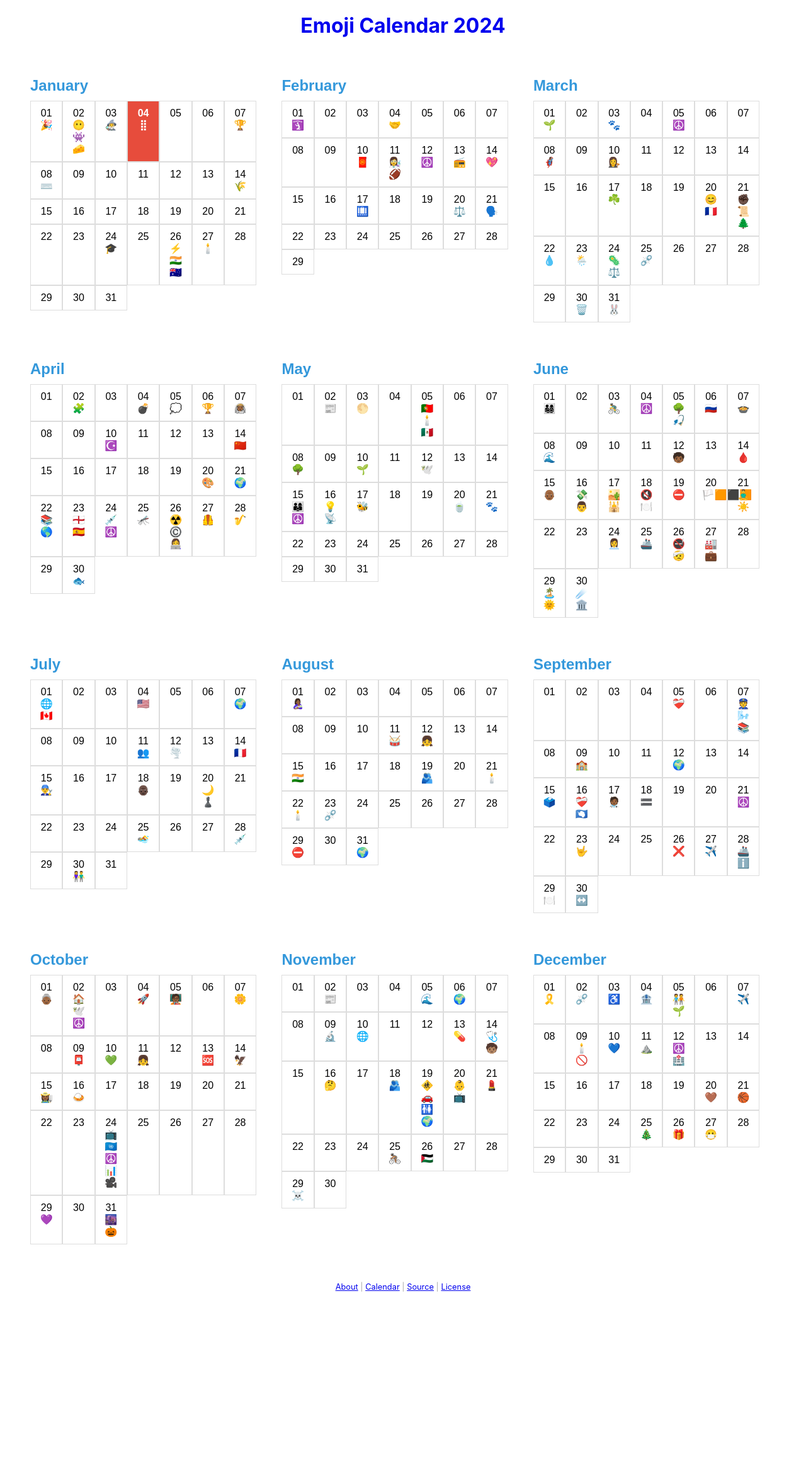
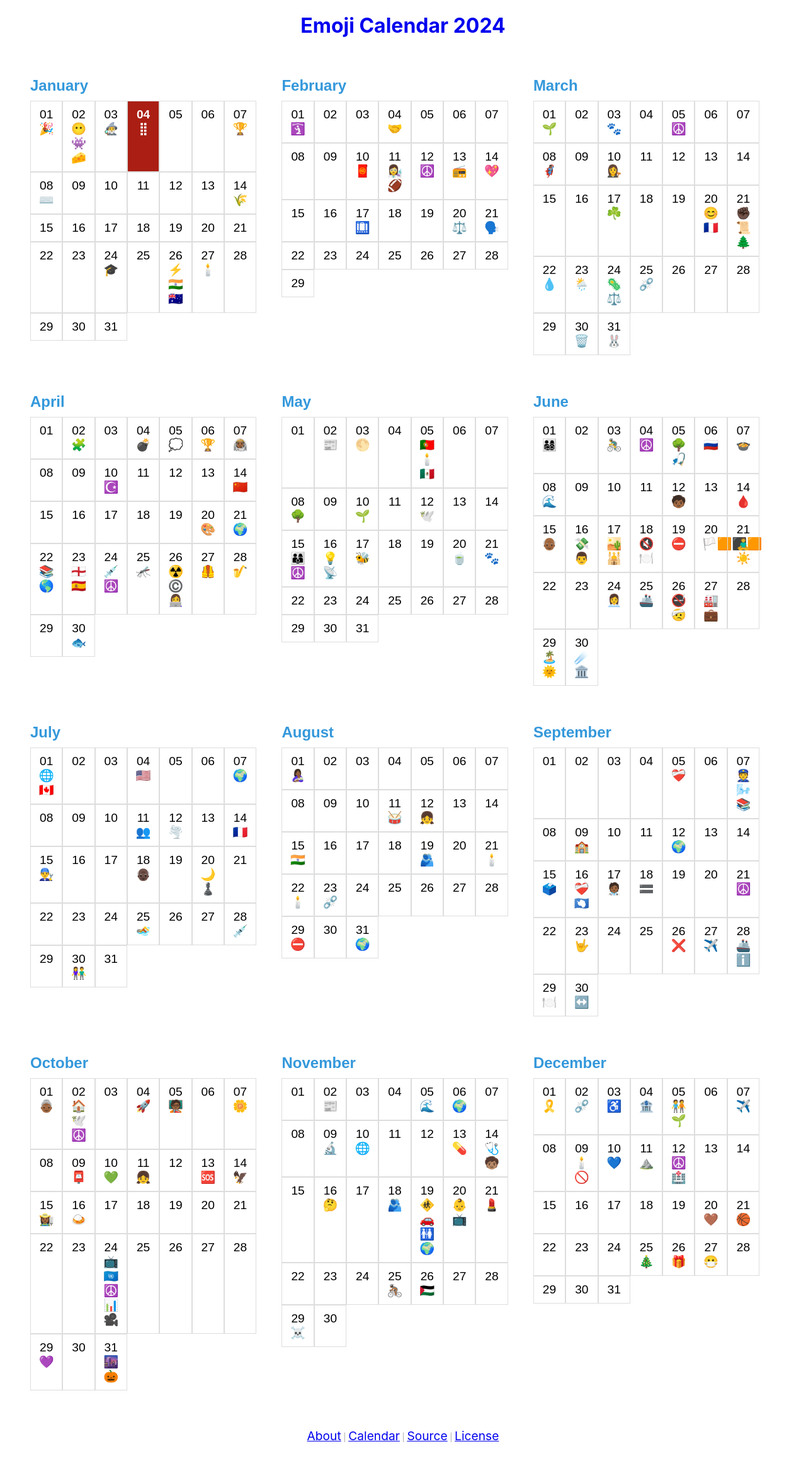
Before and after one commit to captn3m0/emoji-every-day, a Jekyll site: the page built from index.md, in a window 1280 px wide. Shown: the whole page at 63% size. Built offline with Jekyll 4.4.1, drawn with Linux system fonts in a browser that asks for light colours; before the commit the page ends 2079 px from its top, so only the background shows below that.

Commit message:
pagespeed improvements

```diff
--- a/_config.yml
+++ b/_config.yml
@@ -4,3 +4,4 @@
 exclude:
   - vendor
   - test.py
+description: An Emoji Calendar for 2024, with an emoji picked for (almost) every day. Use this in your own apps to show a quirky date.
--- a/assets/css/main.scss
+++ b/_includes/main.scss
@@ -1,8 +1,25 @@
----
----
-@import "base";
+$backgroundColor: #ffffff;
+$bodyColor: #000000;
+$bodyFont: -apple-system, BlinkMacSystemFont, avenir next, avenir, segoe ui, helvetica neue, helvetica, Cantarell, Ubuntu, roboto, noto, arial, sans-serif;
+
+body {
+  background: $backgroundColor;
+  color: $bodyColor;
+  font-family: $bodyFont;
+}
+
+footer {
+  margin-top: 20px;
+  padding: 20px;
+  text-align: center;
+  font-size: 0.8em;
+  color: #aaa;
+  a {
+    font-size: 1.5em;
+  }
+}
 $primary-color: #3498db;
-$today-color: #e74c3c;
+$today-color: #aa1e13;
 
 h1 {
   color: $primary-color;
@@ -43,6 +60,7 @@
       padding: 10px;
       border: 1px solid #ddd;
       text-align: center;
+      font-size: 1.2em;
 
       &.today {
         background-color: $today-color;
@@ -51,7 +69,7 @@
       }
 
       .emoji {
-        font-size: 1.2em;
+
       }
 
       a {
--- a/_includes/year.html
+++ b/_includes/year.html
@@ -15,7 +15,7 @@
   {% assign D_y = D|date:"%Y-%m-%d"%}
   <div class=day class="day {% if D_x == current_date%}today{% endif %}">
     {{D|date:"%d"}}
-    <div class=emojis>
+    <div class=emoji>
     {% include emoji-date.html date_key=D_x %}
     {% include emoji-date.html date_key=D_y %}
     </div>
@@ -24,7 +24,6 @@
   {% assign new_month =  D|date:"%m" %}
 
   {% if new_month != month %}
-  <!-- close the days and month divs -->
   </div></div>
   {% endif %}
 
--- a/_layouts/default.html
+++ b/_layouts/default.html
@@ -4,7 +4,13 @@
     <meta name="viewport" content="width=device-width, initial-scale=1">
     <meta charset="utf-8">
     <title>{{ page.title }} - {{ site.title }}</title>
-    <link rel="stylesheet" href="{{ "/assets/css/main.css" | relative_url }}">
+    <style>
+      {% capture sass_file %}
+      {% include main.scss %}
+      {% endcapture %}
+      {{ sass_file | scssify }}
+    </style>
+    <meta name="description" content="{{ site.description }}">
   </head>
   <body>
     <h1><a href="{{site.baseurl}}{{page.url}}">{{page.title}}</a></h1>
--- a/_sass/base.scss
+++ b/_sass/base.scss
@@ -14,4 +14,7 @@
   text-align: center;
   font-size: 0.8em;
   color: #aaa;
+  a {
+    font-size: 1.5em;
+  }
 }
```
